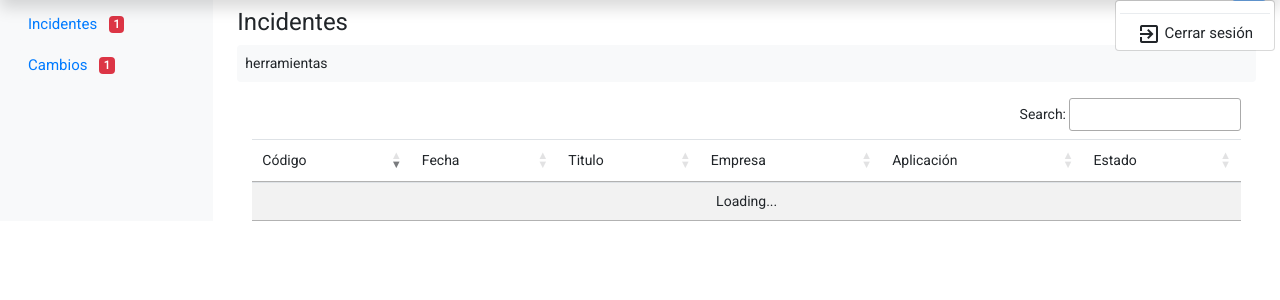
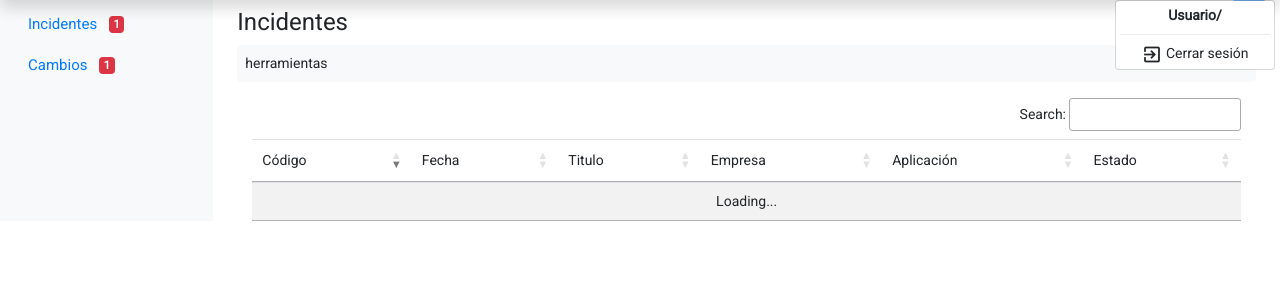
Before and after one commit to mmesas3699/grexco, a Django app: template grexco/soporte/templates/soporte/home.html in a window 1280 px wide, after a click on "person". Shown: the part 40-340 px from the top of the page. Run offline with Django 3.2, Linux system fonts and the light colour scheme; the template is opened without the code that fills it, so the values that code supplies are empty; some libraries are stand-ins or nearby versions.

Commit message:
Arreglando la TopNav

```diff
--- a/grexco/soporte/templates/soporte/base_home.html
+++ b/grexco/soporte/templates/soporte/base_home.html
@@ -49,18 +49,18 @@
 			<a href="#" class="navbar-brand" style="color: white; font-size: 20px;">GREXCO</a>
 		</div>
 		<div class="col">
+			<!-- Opciones de usuario y cerrar sesión -->
 			<div class="dropdown">
 				<button class="btn btn-sm btn-primary float-right p-0" data-toggle="dropdown">
 					<i class="material-icons person md-30">person</i>
 				</button>
-				<div class="dropdown-menu p-0">
-					<a href="#" class="dropdown-item p-1 text-center">{{ request.user.username }}</a>
+				<div class="dropdown-menu p-0" style="font-size: 14px;">
+					<a href="#" class="dropdown-item p-1 text-center"><b>Usuario/</b> {{ request.user.username }}</a>
 					<i id="nitEmpresa" class="d-none">{{ request.user.usuariosgrexco.empresa.nit }}</i>
 					<div class="dropdown-divider m-1"></div>
 					<a href="{% url 'usuarios:logout' %}"
-						 class="dropdown-item p-1 text-center"
-						 style="font-size: 15px;">
-						<i class="material-icons align-middle">exit_to_app</i>
+						 class="dropdown-item p-1 text-center">
+						<i class="material-icons align-middle md-21">exit_to_app</i>
 						Cerrar sesión
 					</a>
 				</div>
```
Also changed, not shown: grexco/administracion/static/css/base.css (renamed from grexco/usuarios/static/css/base.css), 1 other file.
